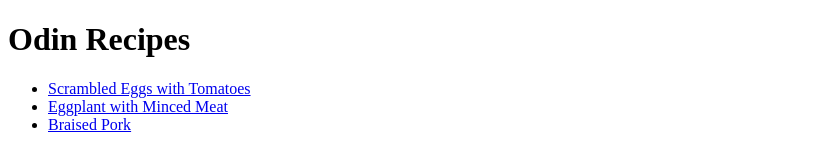
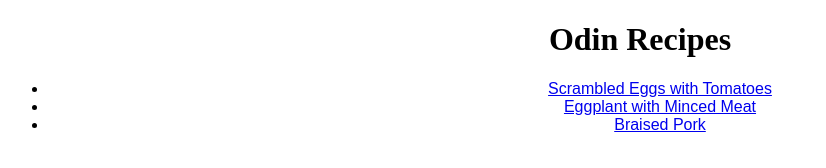
Before and after one commit to Jiajun-Chu/odin-recipes, a plain HTML site: page index.html in a window 1280 px wide. Shown: the whole page, without its empty margins (0-826 px from the left). Drawn offline with Linux system fonts and the light colour scheme.

Commit message:
update: first css

```diff
--- a/index.html
+++ b/index.html
@@ -3,6 +3,7 @@
     <head>
         <meta charset="uft-8">
         <title>My recipes</title>
+        <link rel="stylesheet" href="style.css">
     </head>
     <body>
         <h1>Odin Recipes</h1>
--- /dev/null
+++ b/style.css
@@ -0,0 +1,8 @@
+h1{
+    font-family: "Times New Roman", Times, serif;
+}
+
+*{
+    font-family: Arial, Helvetica, sans-serif;
+    text-align: center;
+}
```
